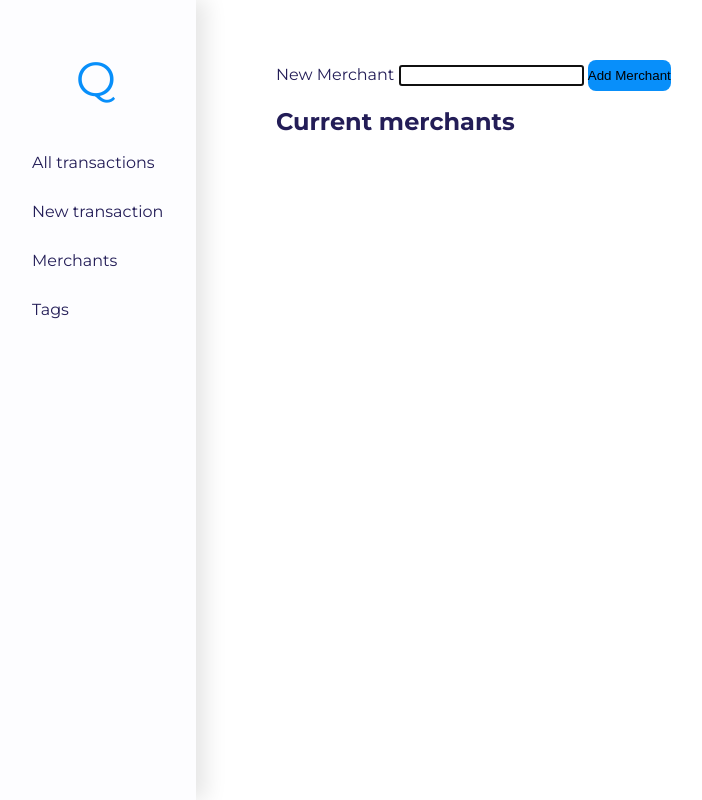
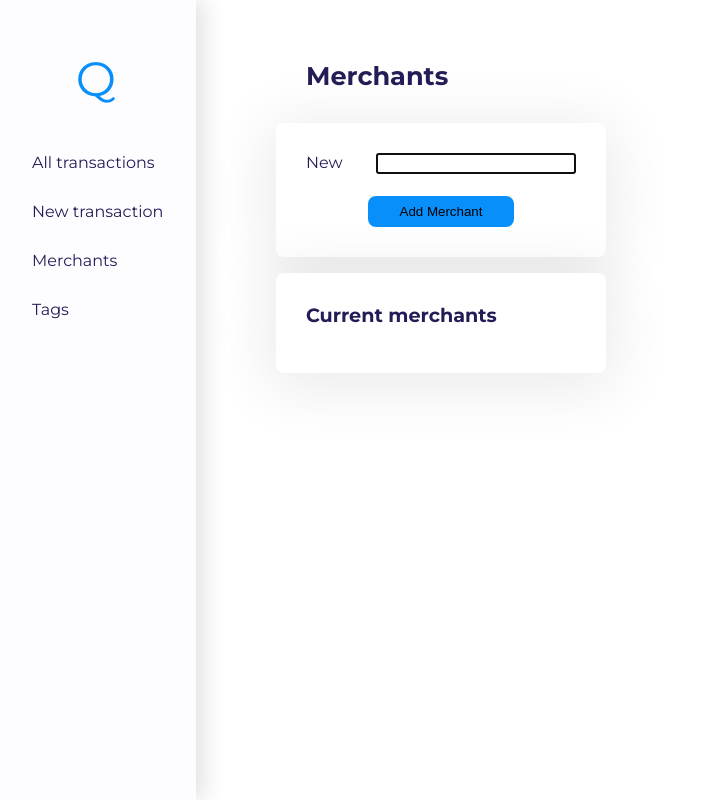
Before and after one commit to Hvirfvel/spending_tracker, a Flask app: page /merchants in a window 1280 px wide. Shown: the whole page, without its empty margins (4-706 px from the left). Run offline with Flask 2, Linux system fonts and the light colour scheme; data that the repository does not hold is empty; some libraries are stand-ins or nearby versions.

Commit message:
layout for merchants page

```diff
--- /dev/null
+++ b/static/add_new.css
@@ -0,0 +1,85 @@
+#new-heading {
+    text-indent: 30px;
+}
+
+.form {
+    width: 330px;
+    padding: 30px;
+    display: flex;
+    flex-direction: column;
+    box-shadow: var(--container-shadow);
+    border-radius: var(--main-border-radius);
+}
+
+.form-section {
+    margin-bottom: 1.4rem;
+    display: flex;
+    justify-content: space-between;
+}
+
+.form input, select {
+    width: 150px;
+}
+
+.form input:first-child {
+    width: 100px;
+}
+
+span {
+    margin-left: 10px;
+}
+
+button {
+    background-color: var(--tertiary-color);
+    border: none;
+    padding: 0.5rem 0;
+    border-radius: var(--main-border-radius);
+    cursor: pointer;
+    max-width: 200px;
+}
+
+.submit-button {
+    margin: 0 auto;
+    padding: 8px 2rem;
+}
+
+/* merchants - index */
+
+/* #merchant-container {
+    display: flex;
+    flex-direction: column;
+} */
+
+.current-section {
+    background-color: white;
+    width: 330px;
+    float: left;
+    padding: 30px;
+    box-shadow: var(--container-shadow);
+    border-radius: var(--main-border-radius);
+}
+
+.merchant-tag-heading {
+    text-indent: 30px;
+}
+
+.form-section .name-input {
+    width: 200px;
+}
+
+.edit-button {
+    padding: 8px 1rem;
+}
+
+.current-list {
+    display: flex;
+    justify-content: space-between;
+    margin-bottom: 1rem;
+    padding: 2px;
+    cursor: default;
+}
+
+.current-list p {
+    display: inline-block;
+    margin: auto 0;
+}
--- a/static/new_transaction.css
+++ /dev/null
@@ -1,38 +0,0 @@
-#new-heading {
-    text-indent: 30px;
-}
-
-.form {
-    width: 330px;
-    padding: 30px;
-    display: flex;
-    flex-direction: column;
-    box-shadow: var(--container-shadow);
-    border-radius: var(--main-border-radius);
-}
-
-.form-section {
-    margin-bottom: 1.4rem;
-    display: flex;
-    justify-content: space-between;
-}
-
-.form input, select {
-    width: 150px;
-}
-
-.form input:first-child {
-    width: 100px;
-}
-
-span {
-    margin-left: 10px;
-}
-
-button {
-    background-color: var(--tertiary-color);
-    border: none;
-    padding: 0.5rem 0;
-    border-radius: var(--main-border-radius);
-    cursor: pointer;
-}
--- a/static/style.css
+++ b/static/style.css
@@ -48,6 +48,10 @@ h1 {
     margin-bottom: 2rem;
 }
 
+h2 {
+    font-size: 1.2rem;
+}
+
 #main-content {
     padding-top: 60px;
 }
--- a/templates/base.html
+++ b/templates/base.html
@@ -6,7 +6,7 @@
     <!-- CSS -->
     <link rel="stylesheet" href="{{ url_for('static', filename='style.css') }}">
     <link rel="stylesheet" href="{{ url_for('static', filename='transactions.css') }}">
-    <link rel="stylesheet" href="{{ url_for('static', filename='new_transaction.css') }}">
+    <link rel="stylesheet" href="{{ url_for('static', filename='add_new.css') }}">
 
     <!-- Fonts -->
     <link rel="preconnect" href="https://fonts.googleapis.com">
--- a/templates/merchants/index.html
+++ b/templates/merchants/index.html
@@ -1,23 +1,26 @@
 {% extends 'base.html' %}
 
 {% block content %}
-    <aside>
-        <form action="/merchants" method="post">
-            <label for="name">New Merchant</label>
-            <input type="text" id="name" name="name" required autofocus>
-            <button type="submit">Add Merchant</button>
+    <h1 class="merchant-tag-heading">Merchants</h1>
+    <div class="merchant-container">
+        <form class="form" action="/merchants" method="post">
+            <div class="form-section">
+                <label for="name">New</label>
+                <input type="text" id="name" name="name" class="name-input" required autofocus>
+            </div>
+            <button class="submit-button" type="submit">Add Merchant</button>
         </form>
-    </aside>
-    <section>
+        <section class="current-section">
             <h2>Current merchants</h2>
             <ul>
                 {% for merchant in merchants %}
-                <li>
-                    <h2>{{ merchant.name }}</h2>
-                    <button><a href="/merchants/{{ merchant.id }}/edit">Edit</a></button>
+                    <li class="current-list">
+                        <p>{{ merchant.name }}</p>
+                        <button class="edit-button"><a href="/merchants/{{ merchant.id }}/edit">Edit</a></button>
                     </li>
                 {% endfor %}
             </ul>
         </section>
+    </div>
 
 {% endblock %}
--- a/templates/transactions/new.html
+++ b/templates/transactions/new.html
@@ -30,7 +30,7 @@
                 {% endfor %}
             </select>
         </div>
-        <button type="submit">Add Transaction</button>
+        <button class="submit-button" type="submit">Add Transaction</button>
     </form>
 
 {% endblock %}
```
Lines whose indentation alone changed are shown as unchanged.
